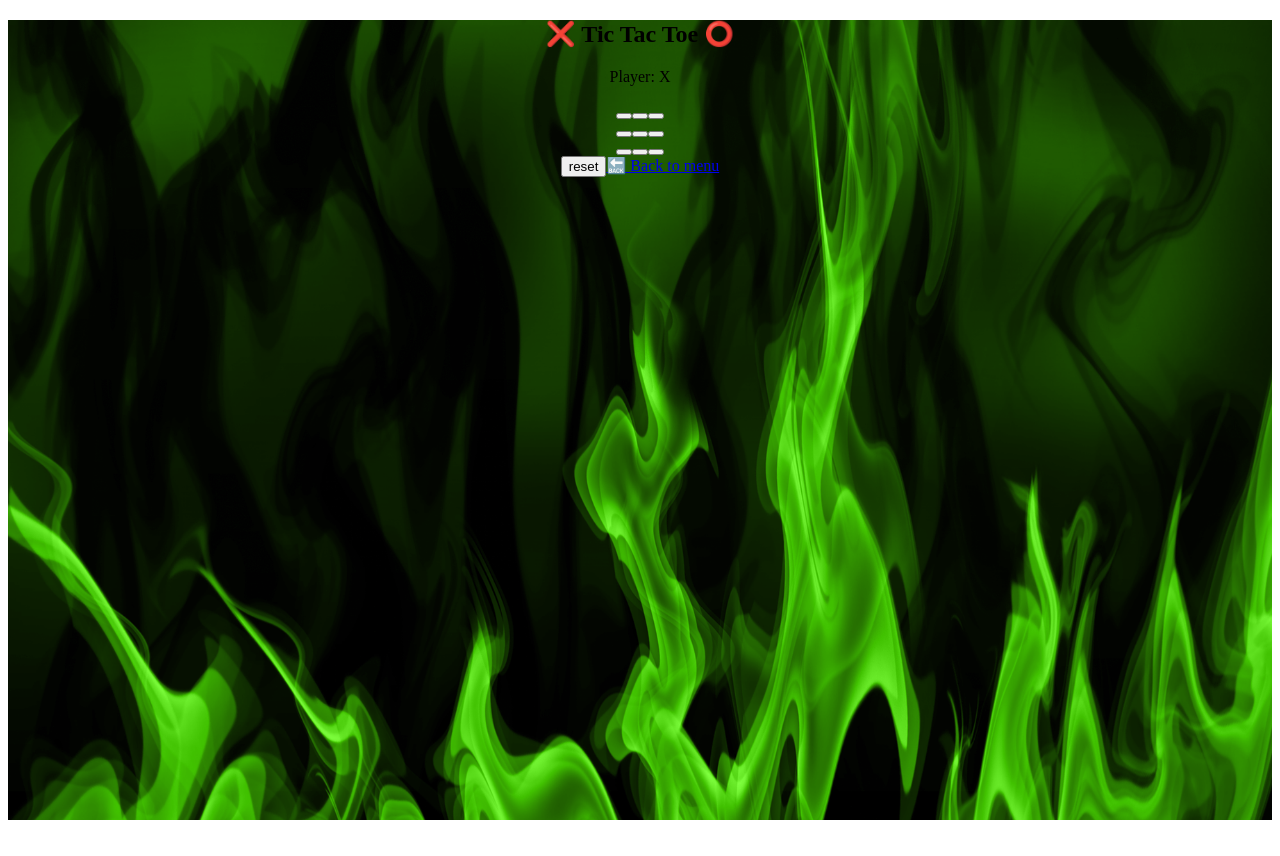
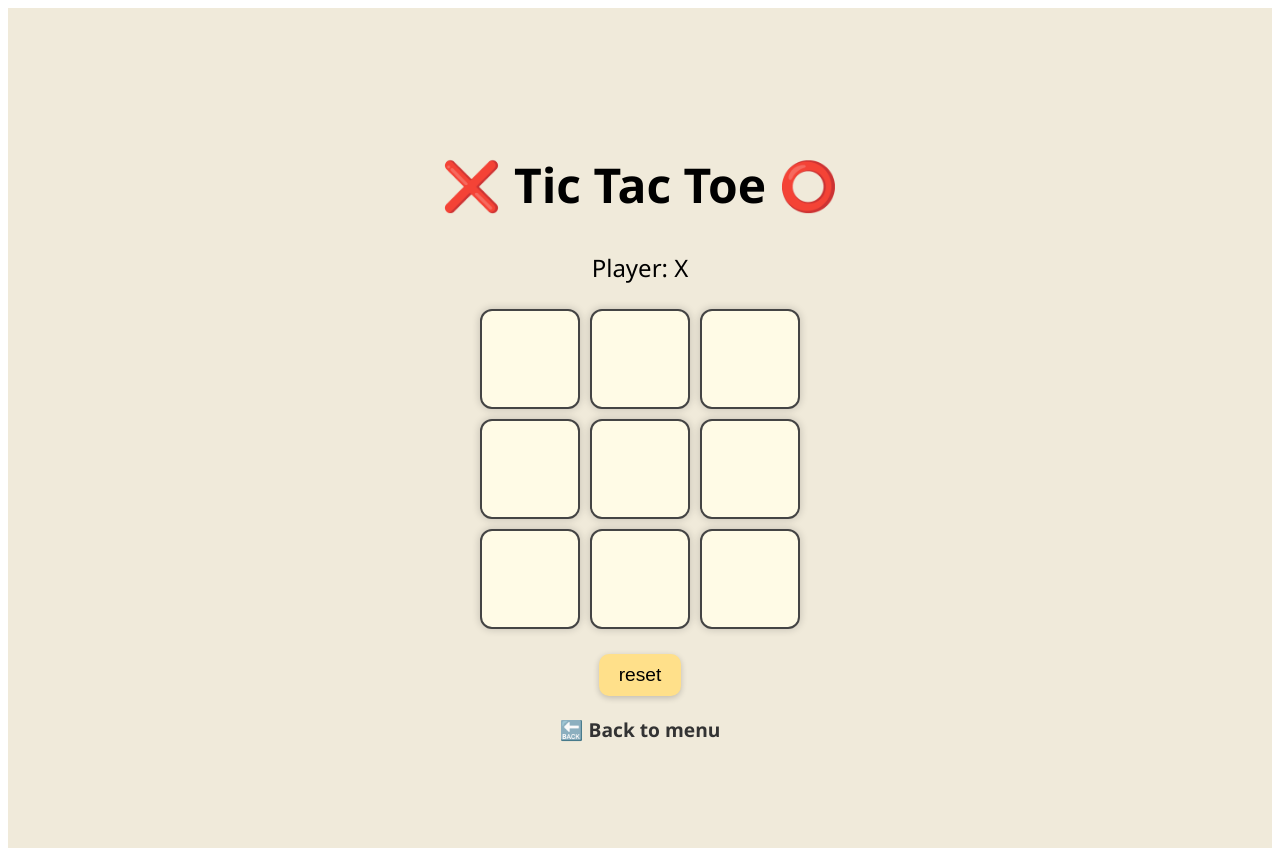
Before and after one commit to Ugur515/minigame-collection, a React (Create React App) app: page /tictactoe in a window 1280 px wide. Before the commit the page ends 828 px from the top, so only its background shows below. Built offline with nearby package versions, Linux system fonts and the light colour scheme.

Commit message:
Design angepasst und Hintergründe  geändert

```diff
--- a/src/games/Memory.css
+++ b/src/games/Memory.css
@@ -1,28 +1,62 @@
 .memory {
-  text-align: center;
+  background-color: #f0eada; /* Sanfter beiger Hintergrund */
+  min-height: 100vh;         /* Seite füllt gesamte Höhe */
+  display: flex;             /* Flexbox für Zentrierung */
+  flex-direction: column;    /* Elemente vertikal anordnen */
+  align-items: center;       /* Horizontal zentrieren */
+  justify-content: center;   /* Vertikal zentrieren */
+  font-family: 'Segoe UI', sans-serif; /* Moderne, gut lesbare Schrift */
+  padding: 20px;             /* Abstand zum Rand */
+}
+
+.memory h2 {
+  font-size: 3rem;           /* Große Überschrift */
+  margin-bottom: 10px;       /* Abstand nach unten */
 }
 
 .grid {
   display: grid;
-  grid-template-columns: repeat(4, 60px);
-  grid-gap: 10px;
+  grid-template-columns: repeat(4, 80px); /* Größere Karten */
+  gap: 15px;                /* Abstand zwischen Karten */
   justify-content: center;
   margin: 20px auto;
 }
 
 .card {
-  width: 60px;
-  height: 60px;
-  font-size: 2rem;
+  width: 80px;
+  height: 80px;
+  font-size: 2.5rem;
+  font-weight: bold;
   display: flex;
   align-items: center;
   justify-content: center;
-  background: #ddd;
-  border-radius: 10px;
+  background-color: #fffbe6; /* Heller Kartenhintergrund */
+  border: 2px solid #444;    /* Dunkle Umrandung */
+  border-radius: 12px;       /* Abgerundete Ecken */
   cursor: pointer;
   user-select: none;
+  box-shadow: 0 0 8px rgba(0, 0, 0, 0.2); /* Sanfter Schatten */
+  transition: transform 0.2s ease;
+}
+
+.card:hover {
+  transform: scale(1.05);    /* Leicht vergrößern beim Hover */
 }
 
 .card.flipped {
-  background: #fff;
+  background-color: #ffffff; /* Flipped Karten heller anzeigen */
 }
+
+a {
+  margin-top: 20px;
+  display: inline-block;
+  text-decoration: none;
+  color: #333;
+  font-weight: bold;
+  font-size: 1.2rem;
+  transition: color 0.2s;
+}
+
+a:hover {
+  color: #000;
+}
--- a/src/games/Memory.jsx
+++ b/src/games/Memory.jsx
@@ -47,15 +47,7 @@ export default function Memory() {
   }
 
   return (
-    <div className="memory"
-    style={{
-      backgroundImage: "url('/assets/img/smoke.png')",
-      backgroundSize: 'cover',
-      backgroundPosition: 'center',
-      minHeight: '100vh',
-      textAlign: 'center',
-      }}
-      >
+    <div className="memory">
       <h2>🧠 Memory</h2>
       <div className="grid">
         {cards.map((card, index) => {
--- /dev/null
+++ b/src/games/RPS.css
@@ -0,0 +1,15 @@
+.RPS {
+  background-color: #f0eada; /* Sanfter beiger Hintergrund */
+  min-height: 100vh;         /* Seite füllt gesamte Höhe */
+  display: flex;             /* Flexbox für Zentrierung */
+  flex-direction: column;    /* Elemente vertikal anordnen */
+  align-items: center;       /* Horizontal zentrieren */
+  justify-content: center;   /* Vertikal zentrieren */
+  font-family: 'Segoe UI', sans-serif; /* Moderne, gut lesbare Schrift */
+  padding: 20px;             /* Abstand zum Rand */
+}
+
+.RPS h2 {
+  font-size: 3rem;           /* Große Überschrift */
+  margin-bottom: 10px;       /* Abstand nach unten */
+}
--- /dev/null
+++ b/src/games/ReactionDuel.css
@@ -0,0 +1,38 @@
+.ReactionDuel {
+  background-color: #f0eada; /* Sanfter beiger Hintergrund */
+  min-height: 100vh;
+  display: flex;
+  flex-direction: column;
+  align-items: center;
+  justify-content: center;
+  font-family: 'Segoe UI', sans-serif;
+  padding: 20px;
+  text-align: center;
+}
+
+.ReactionDuel h2 {
+  font-size: 3rem;
+  margin-bottom: 10px;
+}
+
+.ReactionDuel p {
+  font-size: 1.2rem;
+  margin: 10px 0;
+}
+
+.led{
+    margin: 20px auto;
+    width: 60px;
+    height: 60px;
+    border-radius: 50%;
+    border: 2px solid black;
+}
+
+.ReactionDuel button:hover:not(:disabled) {
+  background-color: #ddd;
+}
+
+.ReactionDuel button:disabled {
+  opacity: 0.5;
+  cursor: not-allowed;
+}
--- a/src/games/ReactionDuel.jsx
+++ b/src/games/ReactionDuel.jsx
@@ -1,5 +1,6 @@
 import { useState, useRef } from 'react';
 import { Link } from 'react-router-dom';
+import './ReactionDuel.css';
 
 export default function ReactionDuel() {
   const [status, setStatus] = useState('ready?');
@@ -7,6 +8,8 @@ export default function ReactionDuel() {
   const [reactionTime, setReactionTime] = useState(null);
   const timeoutRef = useRef(null);
   const tooSoonRef = useRef(false);
+  const jumpScare = useState(false);
+  const missCount = 0;
 
   function startGame() {
     setReactionTime(null);
@@ -30,6 +33,11 @@ export default function ReactionDuel() {
     } else if (status === 'Wait for green...') {
       clearTimeout(timeoutRef.current); // Verzögerung abbrechen
       setStatus('clicked tooo early!'); // Zu früh gedrückt
+      missCount ++;
+      if(missCount ===2){
+        //jumpScare
+        missCount=0;
+      }
       tooSoonRef.current = true;
     }
   }
@@ -49,27 +57,14 @@ export default function ReactionDuel() {
   }
 
   return (
-    <div style={{
-      backgroundImage: "url('/assets/img/smoke.png')",
-      backgroundSize: 'cover',
-      backgroundPosition: 'center',
-      minHeight: '100vh',
-      textAlign: 'center',
-      }}
-      >
+    <div className='ReactionDuel' >
       <h2>⚡ Reaction duel</h2>
       <p>Status: {status}</p>
+        <div className='led'
+        style={{backgroundColor:getLedColor()}}>
 
-      <div
-        style={{
-          margin: '20px auto',
-          width: '60px',
-          height: '60px',
-          borderRadius: '50%',
-          backgroundColor: getLedColor(),
-          border: '2px solid black',
-        }}
-      />
+      </div>
+
 
       {reactionTime !== null && <p>reactiontime: {reactionTime} ms</p>}
 
--- a/src/games/RockPaperScissors.jsx
+++ b/src/games/RockPaperScissors.jsx
@@ -1,5 +1,6 @@
 import { useState } from 'react';
 import { Link } from 'react-router-dom';
+import './RPS.css';
 
 export default function RockPaperScissors() {
     const [playerChoice, setPlayerChoice] = useState(null);
@@ -29,14 +30,7 @@ export default function RockPaperScissors() {
     }
 
     return (
-    <div style={{
-      backgroundImage: "url('/assets/img/smoke.png')",
-      backgroundSize: 'cover',
-      backgroundPosition: 'center',
-      minHeight: '100vh',
-      textAlign: 'center',
-      }}
-      >
+    <div className='RPS'>
       <h2>✂️ Rock Paper Scissors 🪨</h2>
 
       <button onClick={() => play('scissors')}> Scissors</button>
--- /dev/null
+++ b/src/games/TicTacToe.css
@@ -0,0 +1,78 @@
+.tictactoe {
+  background-color: #f0eada; /* Sanfter beiger Hintergrund */
+  min-height: 100vh;         /* Seite füllt gesamte Höhe */
+  display: flex;             /* Flexbox für Zentrierung */
+  flex-direction: column;    /* Elemente vertikal anordnen */
+  align-items: center;       /* Horizontal zentrieren */
+  justify-content: center;   /* Vertikal zentrieren */
+  font-family: 'Segoe UI', sans-serif; /* Moderne, gut lesbare Schrift */
+  padding: 20px;             /* Abstand zum Rand */
+}
+
+.tictactoe h2 {
+  font-size: 3rem;           /* Große Überschrift */
+  margin-bottom: 10px;       /* Abstand nach unten */
+}
+
+.tictactoe p {
+  font-size: 1.5rem;         /* Größere Spieleranzeige */
+  margin-bottom: 20px;       /* Abstand nach unten */
+}
+
+.board {
+  display: flex;
+  flex-direction: column;    /* 3 Zeilen untereinander */
+}
+
+.board-row {
+  display: flex;             /* 3 Felder nebeneinander */
+}
+
+.square {
+  width: 100px;              /* Breite jedes Spielfelds */
+  height: 100px;             /* Höhe jedes Spielfelds */
+  margin: 5px;               /* Abstand zwischen Feldern */
+  font-size: 2.5rem;         /* Große X / O */
+  font-weight: bold;         /* Fette Schrift */
+  background-color: #fffbe6; /* Heller Hintergrund fürs Spielfeld */
+  border: 2px solid #444;    /* Dunkle Umrandung */
+  border-radius: 12px;       /* Abgerundete Ecken */
+  cursor: pointer;           /* Mauszeiger ändert sich */
+  box-shadow: 0 0 8px rgba(0, 0, 0, 0.2); /* Sanfter Schatteneffekt */
+  transition: transform 0.2s ease;       /* Weicher Hover-Effekt */
+}
+
+.square:hover {
+  transform: scale(1.05);    /* Beim Drüberfahren leicht vergrößern */
+}
+
+button {
+  margin-top: 20px;          /* Abstand zum Spielfeld */
+  font-size: 1.2rem;         /* Größere Schrift */
+  padding: 10px 20px;        /* Innenabstand */
+  background-color: #ffe08a; /* Helles Gelb */
+  border: none;              /* Kein Rahmen */
+  border-radius: 10px;       /* Abgerundete Ecken */
+  cursor: pointer;           /* Hand-Cursor */
+  box-shadow: 0 2px 6px rgba(0, 0, 0, 0.2); /* Schatten für Tiefe */
+  transition: all 0.2s ease; /* Weicher Hover-Effekt */
+}
+
+button:hover {
+  background-color: #ffcd4d; /* Etwas dunkleres Gelb beim Hover */
+  transform: scale(1.05);    /* Leicht vergrößern */
+}
+
+a {
+  margin-top: 20px;          /* Abstand zum oberen Element */
+  display: inline-block;     /* Ermöglicht margin/padding */
+  text-decoration: none;     /* Kein Unterstrich */
+  color: #333;               /* Dunkles Grau */
+  font-weight: bold;         /* Fette Schrift */
+  font-size: 1.2rem;         /* Lesbare Größe */
+  transition: color 0.2s;    /* Weicher Hover-Farbwechsel */
+}
+
+a:hover {
+  color: #000;               /* Schwarz beim Hover */
+}
--- a/src/games/TicTacToe.jsx
+++ b/src/games/TicTacToe.jsx
@@ -1,5 +1,6 @@
 import { Link } from 'react-router-dom';
 import { useState } from 'react';
+import './TicTacToe.css';
 
 export default function TicTacToe() {
 
@@ -32,15 +33,7 @@ export default function TicTacToe() {
     );
   }
     return (
-    <div className='tictactoe'
-    style={{
-        backgroundImage: "url('/assets/img/smoke.png')",
-         backgroundSize: 'cover',
-      backgroundPosition: 'center',
-      minHeight: '100vh',
-      textAlign: 'center',
-      }}
-      >
+    <div className='tictactoe'>
       <h2>❌ Tic Tac Toe ⭕</h2>
       <p>{winner ? `Gewinner: ${winner}` : `Player: ${isXNext ? 'X' : 'O'}`}</p>
 
@@ -53,7 +46,6 @@ export default function TicTacToe() {
           </div>
         ))}
       </div>
-
       <button onClick={resetGame}>reset</button>
       <Link to="/">🔙 Back to menu</Link>
     </div>
```
